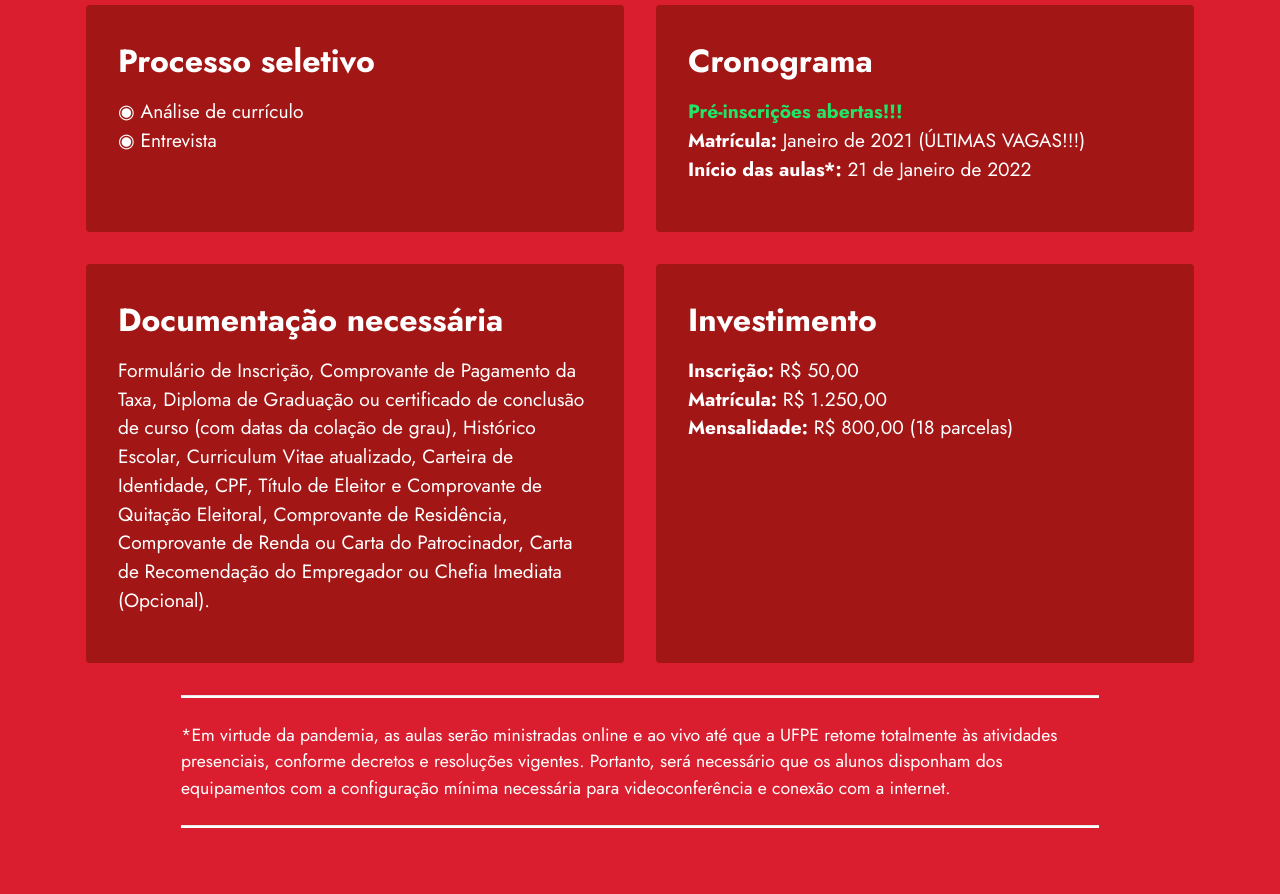
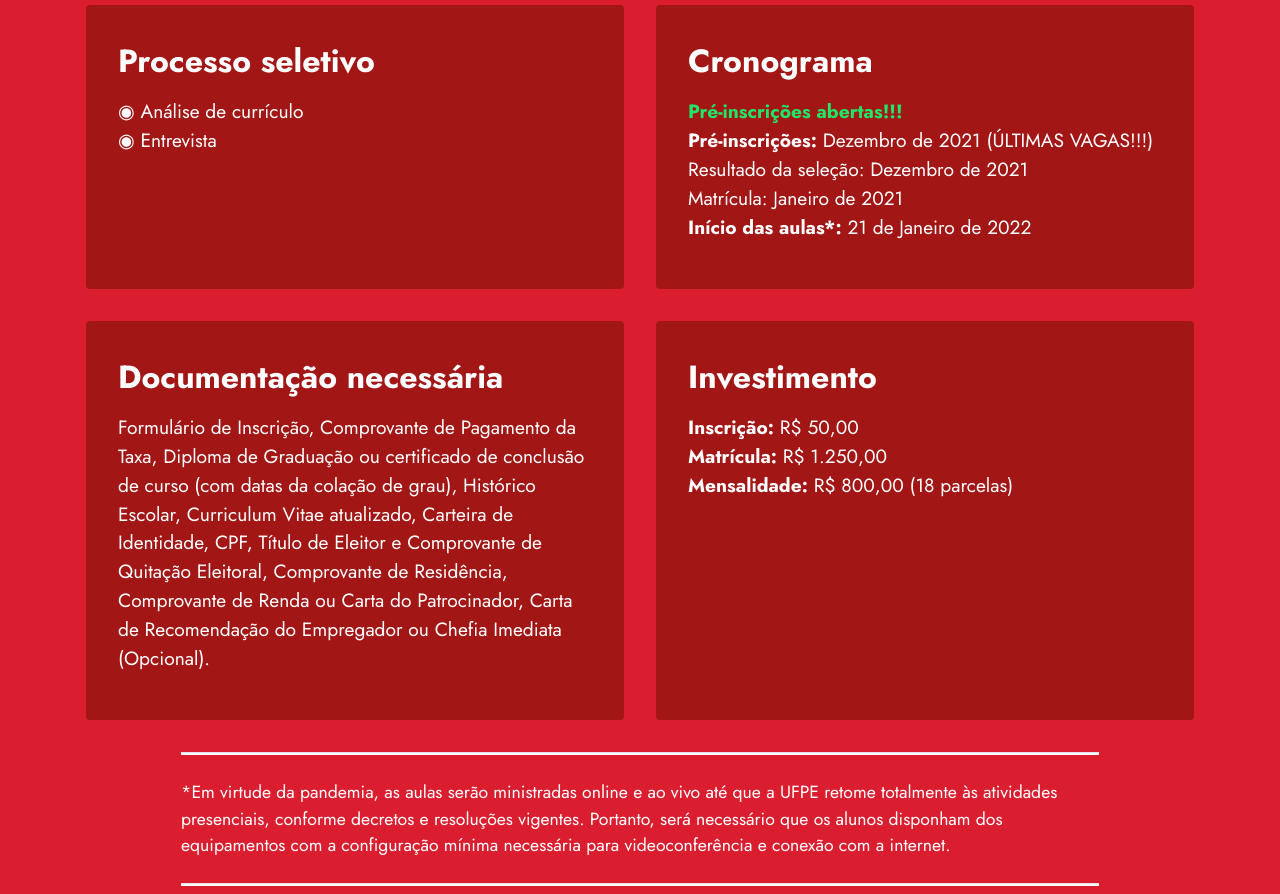
Before and after one commit to posdeeplearning/posdeeplearning.github.io, a plain HTML site: page index.html in a window 1280 px wide. Shown: the part 8017-8911 px from the top of the page. Drawn offline with Linux system fonts and the light colour scheme; files whose address does not match are found by name.

Commit message:
Update index.html

```diff
--- a/index.html
+++ b/index.html
@@ -700,7 +700,9 @@
                     </div>
                     <div class="bottom-line">
                         <p class="mbr-text mbr-fonts-style display-7"><strong><em><a href="index.html#info1-y" class="text-warning"><b>Pré-inscrições abertas!!!
-</b></a><br></em>Matrícula:</strong> Janeiro de 2021 (ÚLTIMAS VAGAS!!!)
+</b></a><br></em>Pré-inscrições:</strong> Dezembro de 2021 (ÚLTIMAS VAGAS!!!)
+</b></a><br></em>Resultado da seleção:</strong> Dezembro de 2021
+</b></a><br></em>Matrícula:</strong> Janeiro de 2021
 <br><strong>Início das aulas*:</strong> 21 de Janeiro de 2022&nbsp;<br></p>
                     </div>
                 </div>
```
